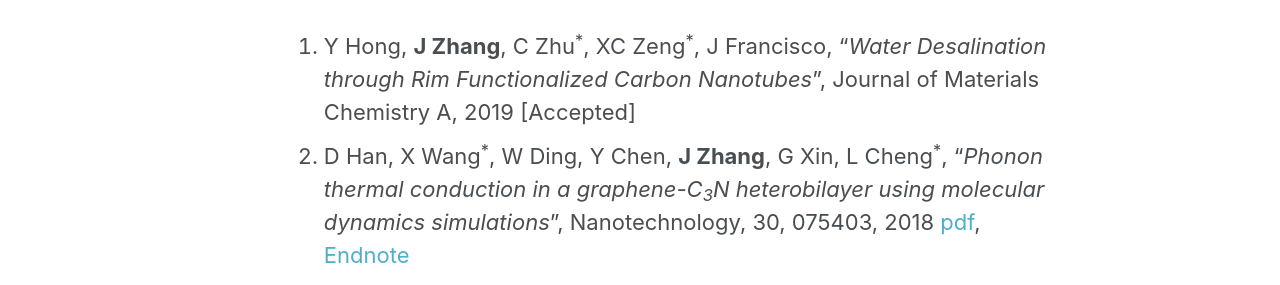
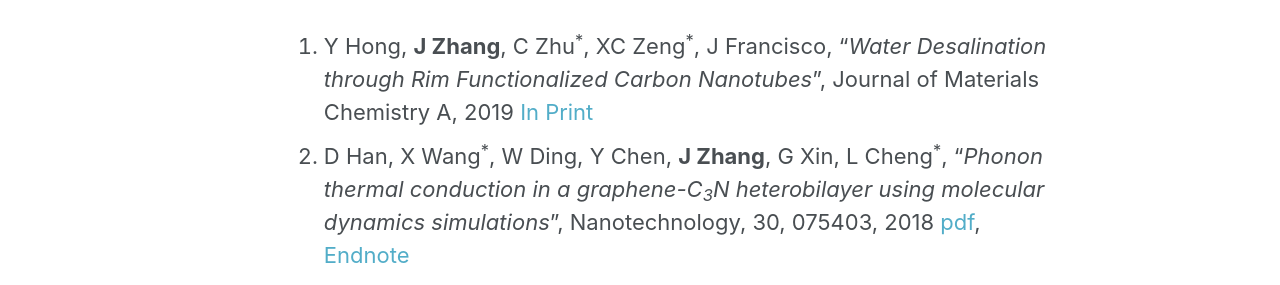
Before and after one commit to JingchaoZhang/JingchaoZhang.github.io, a Jekyll site: the page built from _pages/publications.md, in a window 1280 px wide and 900 px high. Shown: the part 227-512 px from the top of the window. Built offline with Jekyll 4.4.1, drawn with Linux system fonts in a browser that asks for light colours.

Commit message:
Update publications.md

```diff
--- a/_pages/publications.md
+++ b/_pages/publications.md
@@ -7,7 +7,7 @@
 
 (<sup>\*</sup>Corresponding author; <sup>†</sup>Equal contribution)
 
-1. Y Hong, **J Zhang**, C Zhu<sup>\*</sup>, XC Zeng<sup>\*</sup>, J Francisco, "_Water Desalination through Rim Functionalized Carbon Nanotubes_", Journal of Materials Chemistry A, 2019 [Accepted]
+1. Y Hong, **J Zhang**, C Zhu<sup>\*</sup>, XC Zeng<sup>\*</sup>, J Francisco, "_Water Desalination through Rim Functionalized Carbon Nanotubes_", Journal of Materials Chemistry A, 2019 [In Print](https://pubs.rsc.org/en/content/articlelanding/2018/ta/c8ta10941a#!divAbstract)
 1. D Han, X Wang<sup>\*</sup>, W Ding, Y Chen, **J Zhang**, G Xin, L Cheng<sup>\*</sup>, "_Phonon thermal conduction in a graphene-C<sub>3</sub>N heterobilayer using molecular dynamics simulations_", Nanotechnology, 30, 075403, 2018 [pdf](https://drive.google.com/uc?export=download&id=1NrZk_BFOK1-de00kWBua7Egqhpz31fYA), [Endnote](https://drive.google.com/uc?export=download&id=10pyX0IA0xN29_HcFoLM-KpDwTJE6TqK5)
 1. Y Hong, Z Zhang, **J Zhang**<sup>\*</sup>, XC Zeng<sup>\*</sup>, "_Machine Learning and Artificial Neural Network Prediction of Interfacial Thermal Resistance between Graphene and Hexagonal Boron Nitride_", Nanoscale, 10, 19092-19099, 2018 [pdf](https://drive.google.com/file/d/1-mUKthEzCdohvYXtTj_1QzqLwKe0oGZ5/view?usp=sharing), [Endnote](https://drive.google.com/uc?export=download&id=1R_SUDPaCgP0ktp5DMrVbTy_ge3qJPbnB)
 1. M Han, Y Xie, J Liu, **J Zhang**, X Wang<sup>\*</sup>, "_Significantly Reduced c-axis Thermal Diffusivity of Graphene-based Papers_", Nanotechnology, 29, 265702, 2018 [pdf](https://drive.google.com/file/d/12vrbAVAE5yhElxyaysbJXoMcDQT0xEQ_/view?usp=sharing), [Endnote](https://drive.google.com/uc?export=download&id=1Ouoij_GYguDGWXZuTTO84psoiOwbHc_T)
```
